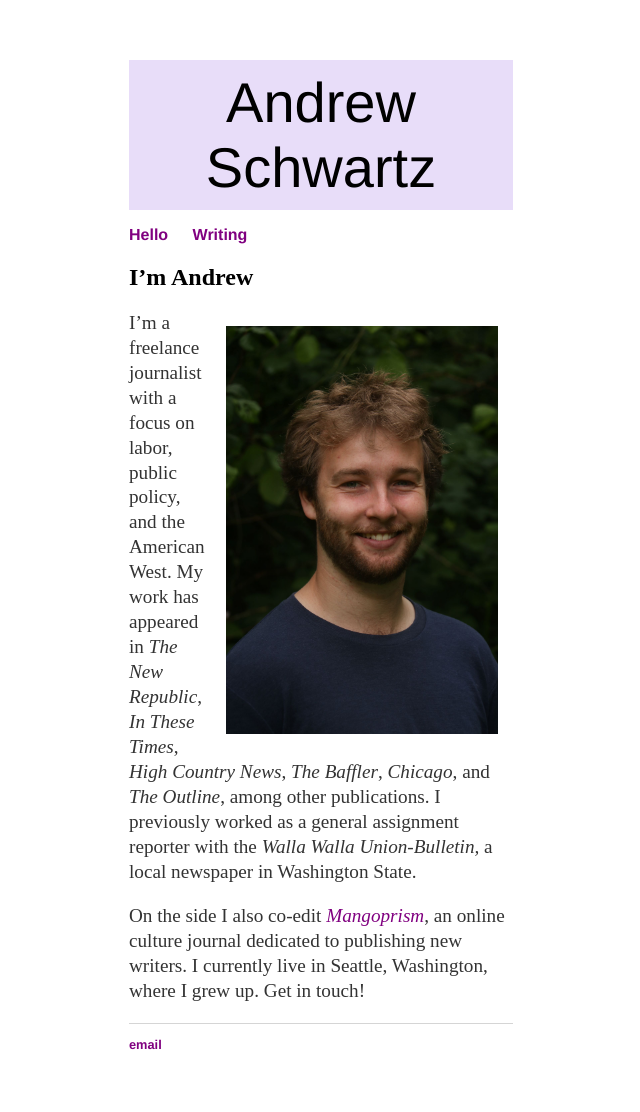
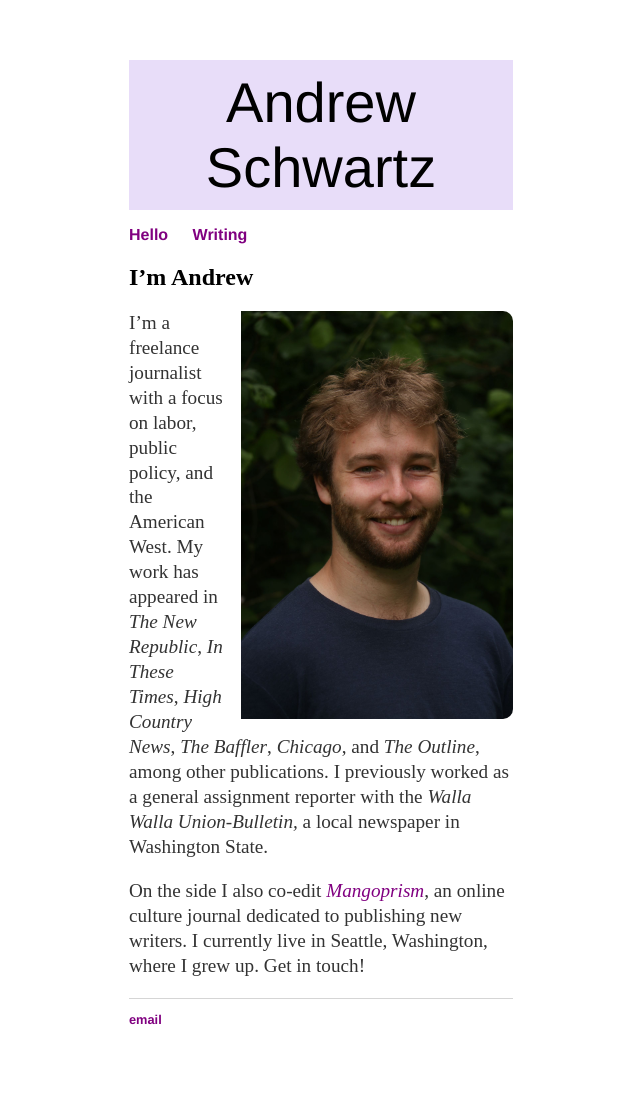
Before and after one commit to aonschwartz/aonschwartz.github.io, a Jekyll site: the page built from index.md, in a window 1280 px wide. Shown: the whole page, without its empty margins (319-959 px from the left). Built offline with Jekyll 4.4.1, drawn with Linux system fonts in a browser that asks for light colours; after the commit the page ends 1087 px from its top, so only the background shows below that.

Commit message:
Update main.css

```diff
--- a/css/main.css
+++ b/css/main.css
@@ -42,7 +42,7 @@ img{
     height: 408px;
     border-radius: 10px;
     float: right;
-    padding: 15px;
+    padding-left: 15px;
 
 }
 
```
